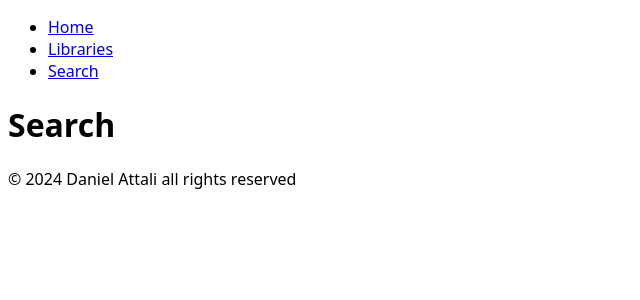
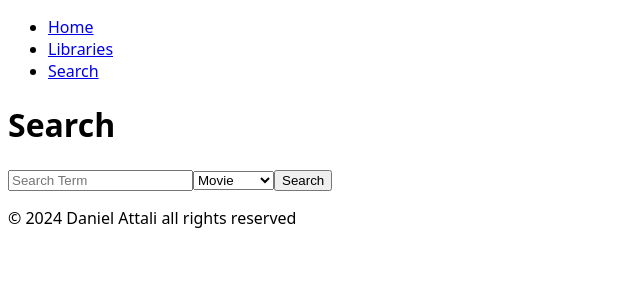
Before and after one commit to dattali18/Windows-System-Frontend-React, a React (Vite) app: page /search in a window 1280 px wide. Shown: the top 300 px of the page, without its empty margins (0-640 px from the left). Built offline with nearby package versions, Linux system fonts and the light colour scheme.

Commit message:
added the search page & impelemnted it + tested it

```diff
--- a/src/components/router/router.tsx
+++ b/src/components/router/router.tsx
@@ -6,6 +6,7 @@ import Library from "../../pages/library/library.tsx";
 import Media from "../../pages/media/media.tsx";
 import LibraryForm from "../../pages/libraryForm/libraryForm.tsx";
 import UpdateLibrary from "../../pages/updateLibrary/updateLibrary.tsx";
+import Search from "../../pages/search/search.tsx";
 import Layout from "../layout/layout.tsx";
 
 const Router = () => {
@@ -22,7 +23,7 @@ const Router = () => {
             path="library/update/:libraryId"
             element={<UpdateLibrary />}
           />
-          <Route path="search" element={<h1>Search</h1>} />
+          <Route path="search" element={<Search />} />
           <Route path="*" element={<h1>Not Found</h1>} />
         </Route>
       </Routes>
--- /dev/null
+++ b/src/pages/search/search.tsx
@@ -0,0 +1,57 @@
+import { useState } from "react";
+
+import { searchMovies } from "../../api/moviesApi.ts";
+import { searchTvSeries } from "../../api/tvSeriesApi.ts";
+
+import Media from "../../api/media.ts";
+
+const Search = () => {
+  const [searchTerm, setSearchTerm] = useState("");
+  const [mediaType, setMediaType] = useState("movie");
+  const [medias, setMedias] = useState([] as Media[]);
+
+  const handleSearch = async () => {
+    if (mediaType === "movie") {
+      const movies = await searchMovies(searchTerm);
+      setMedias(movies);
+    }
+    if (mediaType === "tv") {
+      const tvSeries = await searchTvSeries(searchTerm);
+      setMedias(tvSeries);
+    }
+  };
+
+  return (
+    <>
+      <h1>Search</h1>
+      <input
+        type="text"
+        placeholder="Search Term"
+        onChange={(e) => {
+          setSearchTerm(e.target.value);
+        }}
+      />
+      <select
+        onChange={(e) => {
+          setMediaType(e.target.value);
+        }}
+      >
+        <option value="movie">Movie</option>
+        <option value="tv">TV Series</option>
+      </select>
+      <button onClick={handleSearch}>Search</button>
+      <ul>
+        {medias.map((media) => (
+          <li key={media.imdbID}>
+            <p>{media.title}</p>
+            <p>{media.year}</p>
+            <p>{media.type}</p>
+            <img src={media.poster} alt={media.title} height={200}/>
+          </li>
+        ))}
+      </ul>
+    </>
+  );
+};
+
+export default Search;
```
Also changed, not shown: src/pages/search/search.css (added).
